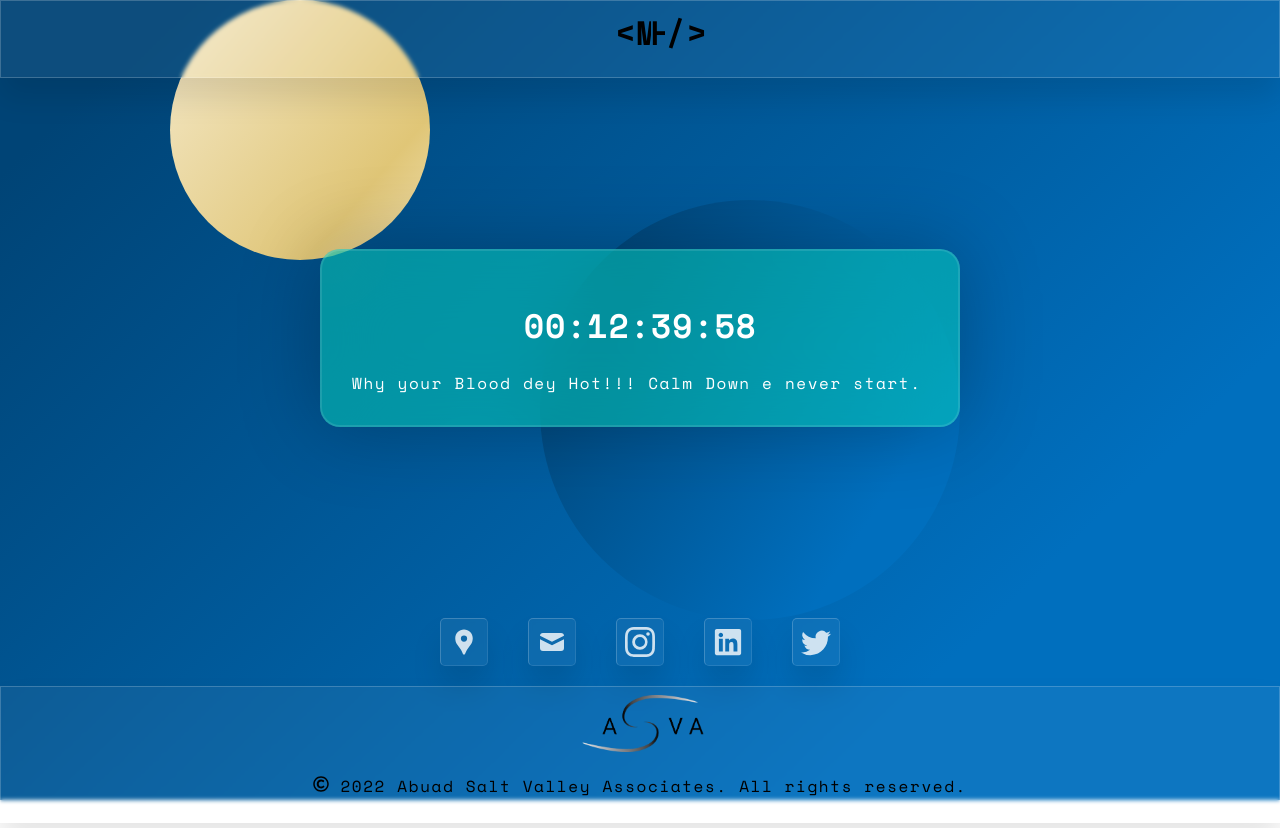
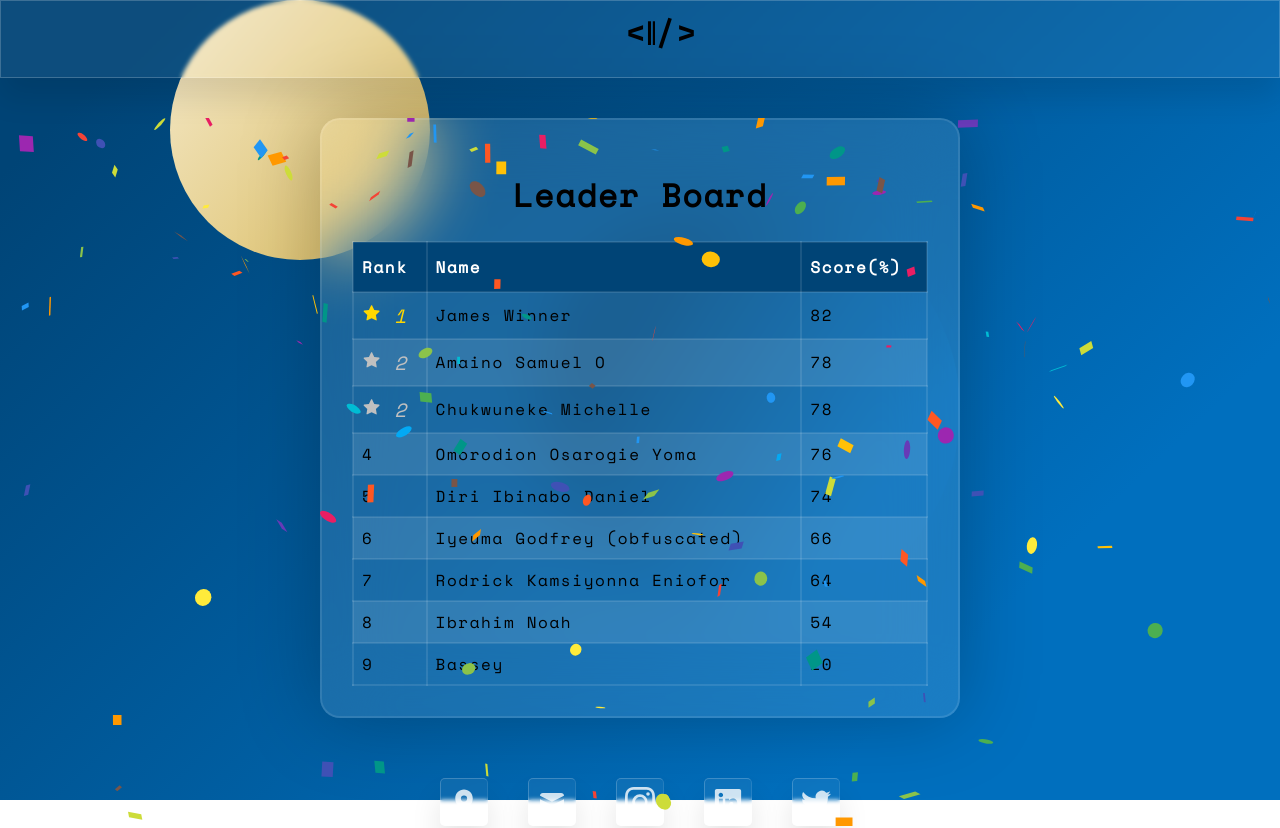
Before and after one commit to ABUAD-Salt-Valley-Associates-ASVA/submit-hack, a React (Create React App) app: page / in a window 1280 px wide. Shown: the top 828 px of the page. Built offline with nearby package versions, Linux system fonts and the light colour scheme.

Commit message:
modified:   src/App.js 	modified:   src/Components/Leaderboard.jsx

```diff
--- a/src/App.js
+++ b/src/App.js
@@ -2,7 +2,7 @@ import Bg from "./Components/Bg";
 import Footer from "./Components/Footer";
 import "./App.css";
 import Timer from "./Components/Timer";
-// import Leaderboard from "./Components/Leaderboard";
+import Leaderboard from "./Components/Leaderboard";
 // import TimesUp from "./Components/TimesUp";
 import First from "./Components/First";
 import Title from "./Components/Title";
@@ -28,9 +28,9 @@ function App() {
         }}
       >
         {/* <Timer /> */}
-        <First />
+        {/* <First /> */}
         {/* <TimesUp /> */}
-        {/* <Leaderboard /> */}
+        <Leaderboard />
       </div>
       <Footer />
     </>
--- a/src/Components/Leaderboard.jsx
+++ b/src/Components/Leaderboard.jsx
@@ -9,6 +9,7 @@ const LeaderBoard = () => {
     <>
       <Confetti width={window.innerWidth} height={window.innerHeight} />
       <div className="card-container">
+        {alert("CONGRATULATIONS TO OUR WINNERS!!!")}
         <div className="card-header">
           <h1
             style={{
@@ -24,7 +25,7 @@ const LeaderBoard = () => {
               <tr>
                 <th>Rank</th>
                 <th>Name</th>
-                <th>Score</th>
+                <th>Score(%)</th>
               </tr>
             </thead>
             <tbody>
@@ -38,8 +39,8 @@ const LeaderBoard = () => {
                 >
                   <AiFillStar /> 1
                 </td>
-                <td>John Doe</td>
-                <td>100</td>
+                <td>James Winner</td>
+                <td>82</td>
               </tr>
               <tr>
                 <td
@@ -51,26 +52,52 @@ const LeaderBoard = () => {
                 >
                   <AiFillStar /> 2
                 </td>
-                <td>Jane Doe</td>
-                <td>90</td>
+                <td>Amaino Samuel O</td>
+                <td>78</td>
               </tr>
               <tr>
                 <td
                   style={{
+                    color: "#C0C0C0",
+                    fontStyle: "italic",
                     fontSize: "1.2rem",
-                    color: "#a52a2a82",
-                    fontStyle: "italic",
                   }}
                 >
-                  <AiFillStar /> 3
+                  <AiFillStar /> 2
                 </td>
-                <td>John Doe</td>
-                <td>100</td>
+                <td>Chukwuneke Michelle</td>
+                <td>78</td>
+              </tr>
+
+              <tr>
+                <td>4</td>
+                <td>Omorodion Osarogie Yoma</td>
+                <td>76</td>
               </tr>
               <tr>
-                <td>4</td>
-                <td>Jane Doe</td>
-                <td>90</td>
+                <td>5</td>
+                <td>Diri Ibinabo Daniel</td>
+                <td>74</td>
+              </tr>
+              <tr>
+                <td>6</td>
+                <td>Iyeuma Godfrey (obfuscated)</td>
+                <td>66</td>
+              </tr>
+              <tr>
+                <td>7</td>
+                <td>Rodrick Kamsiyonna Eniofor</td>
+                <td>64</td>
+              </tr>
+              <tr>
+                <td>8</td>
+                <td>Ibrahim Noah</td>
+                <td>54</td>
+              </tr>
+              <tr>
+                <td>9</td>
+                <td>Bassey</td>
+                <td>20</td>
               </tr>
             </tbody>
           </table>
```
